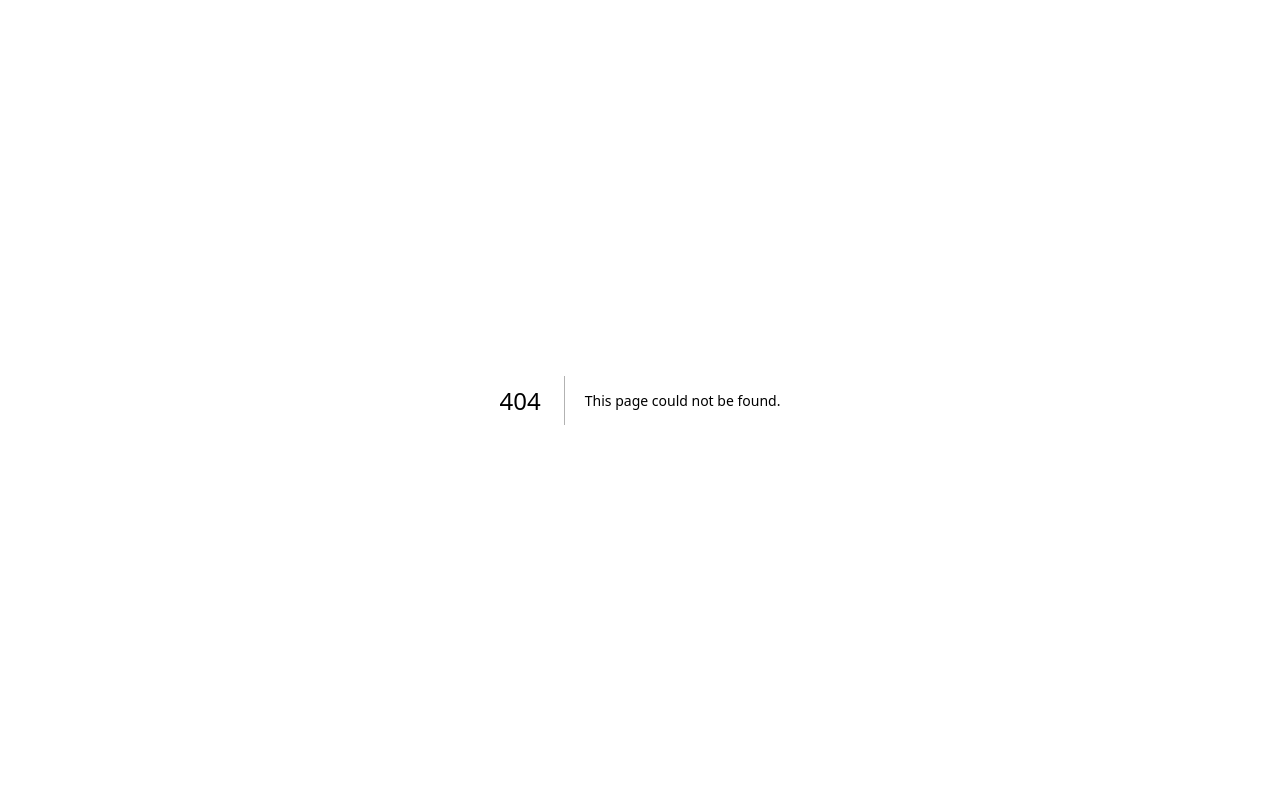
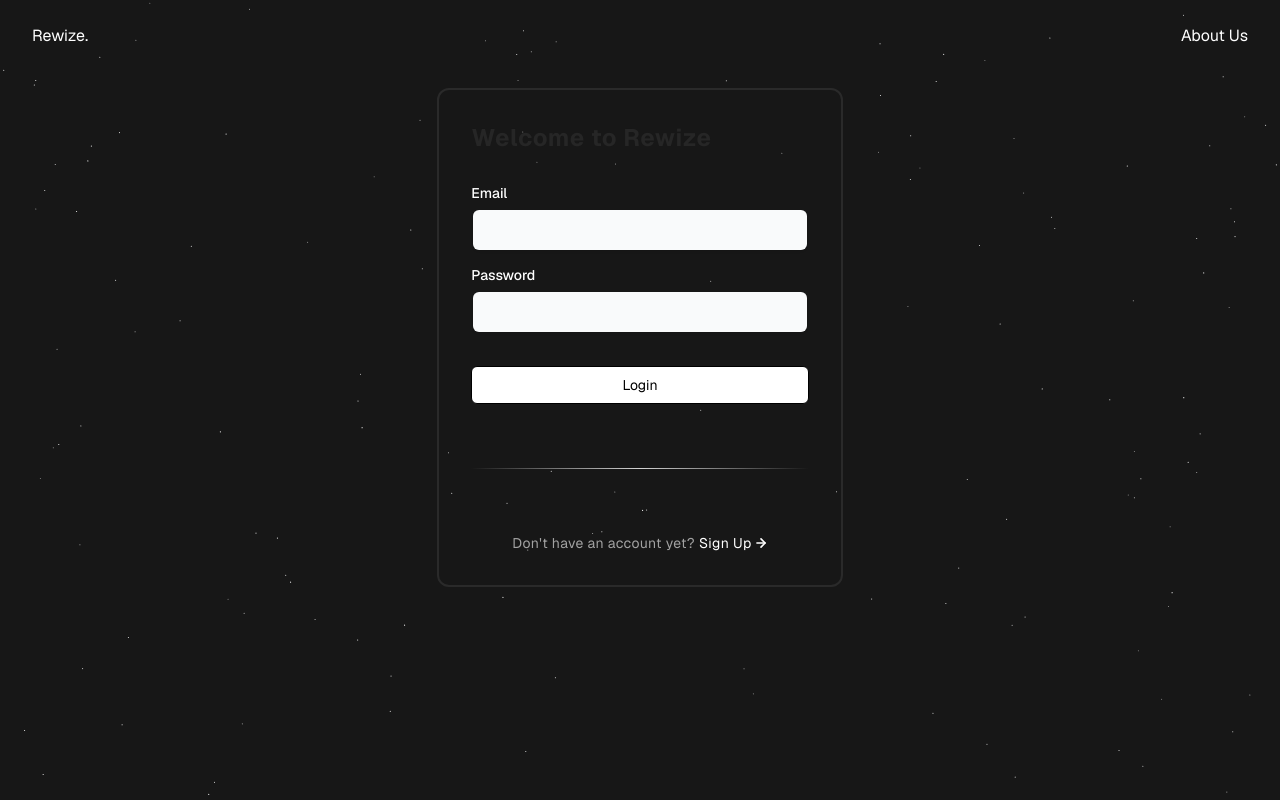
Before and after one commit to Siddharth-Bhardwaj/rewize, a Next.js app: page /auth/login in a window 1280 px wide. Before the commit this address had no page. Built offline with nearby package versions, Linux system fonts and the light colour scheme.

Commit message:
add login

```diff
--- a/package.json
+++ b/package.json
@@ -25,6 +25,7 @@
     "@radix-ui/react-label": "^2.1.4",
     "@radix-ui/react-select": "^2.2.0",
     "@t3-oss/env-nextjs": "^0.12.0",
+    "axios": "^1.8.4",
     "bcryptjs": "^3.0.2",
     "clsx": "^2.1.1",
     "drizzle-orm": "^0.41.0",
--- /dev/null
+++ b/src/app/auth/layout.tsx
@@ -0,0 +1,17 @@
+import React from "react";
+import PageContainer from "@/components/PageContainer";
+
+const AuthLayout = ({ children }: Readonly<{ children: React.ReactNode }>) => {
+  return (
+    <PageContainer className="items-center">
+      <div className="border-border flex w-1/3 flex-col gap-y-8 rounded-xl border-2 p-8">
+        <h2 className="text-xl font-bold tracking-wide text-neutral-800 md:text-2xl dark:text-neutral-200">
+          Welcome to Rewize
+        </h2>
+        {children}
+      </div>
+    </PageContainer>
+  );
+};
+
+export default AuthLayout;
--- /dev/null
+++ b/src/app/auth/login/page.tsx
@@ -0,0 +1,82 @@
+"use client";
+
+import React, { useState } from "react";
+import axios from "axios";
+import Link from "next/link";
+import { FiArrowRight } from "react-icons/fi";
+
+import Label from "@/components/ui/label";
+import { Input } from "@/components/ui/input";
+import PrimaryButton from "@/components/ui/PrimaryButton";
+import LabelInputContainer from "@/components/LabelInputContainer";
+import { useRouter } from "next/navigation";
+
+const LoginPage = () => {
+  const router = useRouter();
+  const [formData, setFormData] = useState({
+    email: "",
+    password: "",
+  });
+
+  const { email, password } = formData;
+
+  const handleChange = (e: React.ChangeEvent<HTMLInputElement>) => {
+    const { name, value } = e.target;
+
+    setFormData((prev) => ({ ...prev, [name]: value }));
+  };
+
+  const handleLogin = async () => {
+    try {
+      const res = await axios.post("/api/auth/login", formData);
+
+      console.log(res);
+      router.push("/");
+    } catch (error) {
+    } finally {
+    }
+  };
+
+  return (
+    <>
+      <div className="flex flex-col gap-y-4">
+        <LabelInputContainer>
+          <Label>Email</Label>
+          <Input
+            type="email"
+            name="email"
+            value={email}
+            onChange={handleChange}
+          />
+        </LabelInputContainer>
+
+        <LabelInputContainer>
+          <Label>Password</Label>
+          <Input
+            type="password"
+            name="password"
+            value={password}
+            onChange={handleChange}
+          />
+        </LabelInputContainer>
+      </div>
+
+      <PrimaryButton handleClick={handleLogin}>Login</PrimaryButton>
+
+      <div className="my-8 h-[1px] w-full bg-gradient-to-r from-transparent via-neutral-300 to-transparent dark:via-neutral-700" />
+
+      <span className="text-center text-sm tracking-wide text-white/60">
+        Don&apos;t have an account yet?{" "}
+        <Link
+          href="/auth/signup"
+          className="inline-flex items-center gap-x-0.5 text-white"
+        >
+          <span>Sign Up</span>
+          <FiArrowRight strokeWidth={2.75} />
+        </Link>
+      </span>
+    </>
+  );
+};
+
+export default LoginPage;
--- /dev/null
+++ b/src/app/auth/signup/page.tsx
@@ -0,0 +1,85 @@
+"use client";
+
+import React, { useState } from "react";
+import axios from "axios";
+import Link from "next/link";
+import { FiArrowRight } from "react-icons/fi";
+
+import Label from "@/components/ui/label";
+import { Input } from "@/components/ui/input";
+import PrimaryButton from "@/components/ui/PrimaryButton";
+import LabelInputContainer from "@/components/LabelInputContainer";
+
+const SignupLayout = () => {
+  const [formData, setFormData] = useState({
+    name: "",
+    email: "",
+    password: "",
+  });
+
+  const { name, email, password } = formData;
+
+  const handleChange = (e: React.ChangeEvent<HTMLInputElement>) => {
+    const { name, value } = e.target;
+
+    setFormData((prev) => ({ ...prev, [name]: value }));
+  };
+
+  const handleSignup = async () => {
+    try {
+      const res = await axios.post("/api/auth/signup", formData);
+
+      console.log(res);
+    } catch (error) {
+    } finally {
+    }
+  };
+
+  return (
+    <>
+      <div className="flex flex-col gap-y-4">
+        <LabelInputContainer>
+          <Label>Full Name</Label>
+          <Input type="text" name="name" value={name} onChange={handleChange} />
+        </LabelInputContainer>
+
+        <LabelInputContainer>
+          <Label>Email</Label>
+          <Input
+            type="email"
+            name="email"
+            value={email}
+            onChange={handleChange}
+          />
+        </LabelInputContainer>
+
+        <LabelInputContainer>
+          <Label>Password</Label>
+          <Input
+            type="password"
+            name="password"
+            value={password}
+            onChange={handleChange}
+          />
+        </LabelInputContainer>
+      </div>
+
+      <PrimaryButton handleClick={handleSignup}>Sign Up</PrimaryButton>
+
+      <div className="my-8 h-[1px] w-full bg-gradient-to-r from-transparent via-neutral-300 to-transparent dark:via-neutral-700" />
+
+      <span className="text-center text-sm tracking-wide text-white/60">
+        Already have an account?{" "}
+        <Link
+          href="/auth/login"
+          className="inline-flex items-center gap-x-0.5 text-white"
+        >
+          <span>Login</span>
+          <FiArrowRight strokeWidth={2.75} />
+        </Link>
+      </span>
+    </>
+  );
+};
+
+export default SignupLayout;
--- a/src/app/layout.tsx
+++ b/src/app/layout.tsx
@@ -1,3 +1,4 @@
+import "@/styles/embla.css";
 import "@/styles/globals.css";
 
 import { type Metadata } from "next";
--- a/src/app/page.tsx
+++ b/src/app/page.tsx
@@ -1,37 +1,100 @@
+"use client";
+
 import Link from "next/link";
 
+import { ShootingStars } from "@/components/ui/shooting-stars";
+import { StarsBackground } from "@/components/ui/stars-background";
+import { GlareCard } from "@/components/ui/glare-card";
+import Carousel from "@/components/carousel/Carousel";
+import { ContainerTextFlip } from "@/components/ui/container-text-flip";
+import Button from "@/components/ui/button";
+import PageContainer from "@/components/PageContainer";
+import { Input } from "@/components/ui/input";
+import Container from "@/components/Container";
+import CardDetailsContainer from "@/components/CardDetailsContainer";
+import { useEffect } from "react";
+import axios from "axios";
+
 export default function HomePage() {
+  useEffect(() => {
+    const fn = async () => {
+      const res = await axios.post("/api/cards", {
+        name: "Chase Sapphire Preferred",
+        issuer: "Chase",
+        networkType: "Visa",
+        annualFee: "95",
+        description:
+          "Popular travel rewards card with bonus points on travel and dining",
+        rewards: [
+          {
+            categoryName: "Travel",
+            rewardRate: "5%",
+          },
+          {
+            categoryName: "Dining",
+            rewardRate: "3%",
+          },
+          {
+            categoryName: "Streaming",
+            rewardRate: "3%",
+            isRotatingReward: false,
+          },
+          {
+            categoryName: "Gas",
+            rewardRate: "2%",
+            isRotatingReward: true,
+            quarterActive: 2,
+          },
+        ],
+      });
+
+      console.log(res);
+    };
+
+    fn();
+  }, []);
+
   return (
-    <main className="flex min-h-screen flex-col items-center justify-center bg-gradient-to-b from-[#2e026d] to-[#15162c] text-white">
-      <div className="container flex flex-col items-center justify-center gap-12 px-4 py-16">
-        <h1 className="text-5xl font-extrabold tracking-tight text-white sm:text-[5rem]">
-          Create <span className="text-[hsl(280,100%,70%)]">T3</span> App
-        </h1>
-        <div className="grid grid-cols-1 gap-4 sm:grid-cols-2 md:gap-8">
-          <Link
-            className="flex max-w-xs flex-col gap-4 rounded-xl bg-white/10 p-4 text-white hover:bg-white/20"
-            href="https://create.t3.gg/en/usage/first-steps"
-            target="_blank"
-          >
-            <h3 className="text-2xl font-bold">First Steps →</h3>
-            <div className="text-lg">
-              Just the basics - Everything you need to know to set up your
-              database and authentication.
-            </div>
-          </Link>
-          <Link
-            className="flex max-w-xs flex-col gap-4 rounded-xl bg-white/10 p-4 text-white hover:bg-white/20"
-            href="https://create.t3.gg/en/introduction"
-            target="_blank"
-          >
-            <h3 className="text-2xl font-bold">Documentation →</h3>
-            <div className="text-lg">
-              Learn more about Create T3 App, the libraries it uses, and how to
-              deploy it.
-            </div>
-          </Link>
-        </div>
+    <PageContainer hero>
+      <div className="flex flex-col items-center justify-center gap-6 md:flex-row md:items-end">
+        <span>Maximize your </span>
+        <ContainerTextFlip words={["time", "profits", "savings"]} />
       </div>
-    </main>
+
+      <Button>Get Started</Button>
+
+      {/* <div className="flex gap-x-8">
+        <CardDetailsContainer />
+      </div> */}
+    </PageContainer>
+
+    // <main className="flex min-h-screen flex-col items-center justify-center bg-gradient-to-b from-[#2e026d] to-[#15162c] text-white"></main>
+    // <main className="bg-background text-primary flex min-h-screen flex-col items-center justify-center">
+    //   {/* <h2 className="relative z-10 mx-auto flex max-w-5xl flex-col items-center gap-2 bg-gradient-to-b from-neutral-800 via-white to-white bg-clip-text text-center text-3xl font-medium tracking-tight text-transparent md:flex-row md:gap-8 md:text-5xl md:leading-tight">
+    //     <span>Shooting Star</span>
+    //     <span className="text-lg font-thin text-white">x</span>
+    //     <span>Star Background</span>
+    //   </h2> */}
+
+    //   {/* <div className="relative z-10 mx-auto flex max-w-5xl flex-col items-center gap-2 bg-gradient-to-b from-neutral-800 via-white to-white bg-clip-text text-center text-3xl font-medium tracking-tight text-transparent md:flex-row md:gap-8 md:text-5xl md:leading-tight">
+    //     <Carousel slides={[1, 2, 3]} options={{ align: "start" }} />
+    //   </div> */}
+
+    //   <div className="relative z-10 mx-auto flex max-w-5xl flex-col items-center gap-2 bg-gradient-to-b from-neutral-800 to-white bg-clip-text text-center text-4xl font-medium tracking-tight text-transparent sm:bg-gradient-to-t md:gap-8 md:text-6xl md:leading-tight">
+    //     {/* <GlareCard bgImage="/amex-gold.png" />
+    //     <GlareCard bgImage="/BofA-default.jpeg" />
+    //     <GlareCard bgImage="/chase-freedom-unlimited.png" /> */}
+
+    //     <div className="flex flex-wrap items-end justify-center gap-6">
+    //       <span>Maximize your </span>
+    //       <ContainerTextFlip words={["savings", "rewards", "profits"]} />
+    //     </div>
+
+    //     <Button>Get Started</Button>
+    //   </div>
+
+    //   <ShootingStars />
+    //   <StarsBackground />
+    // </main>
   );
 }
--- /dev/null
+++ b/src/components/ui/PrimaryButton.tsx
@@ -0,0 +1,18 @@
+"use client";
+
+import React, { type PropsWithChildren } from "react";
+
+const PrimaryButton: React.FC<
+  PropsWithChildren & { handleClick?: () => void }
+> = ({ children, handleClick }) => {
+  return (
+    <button
+      onClick={handleClick}
+      className="cursor-pointer rounded-md border border-black bg-white px-4 py-2 text-sm text-black transition duration-200 hover:shadow-[4px_4px_0px_0px_rgba(0,0,0)]"
+    >
+      {children}
+    </button>
+  );
+};
+
+export default PrimaryButton;
```
Also changed, not shown: src/app/api/cards/route.ts (+9 -9 lines), src/server/db/seed.ts (+3 -4 lines), 1 other file (tests, documents, lock files or other folders).
